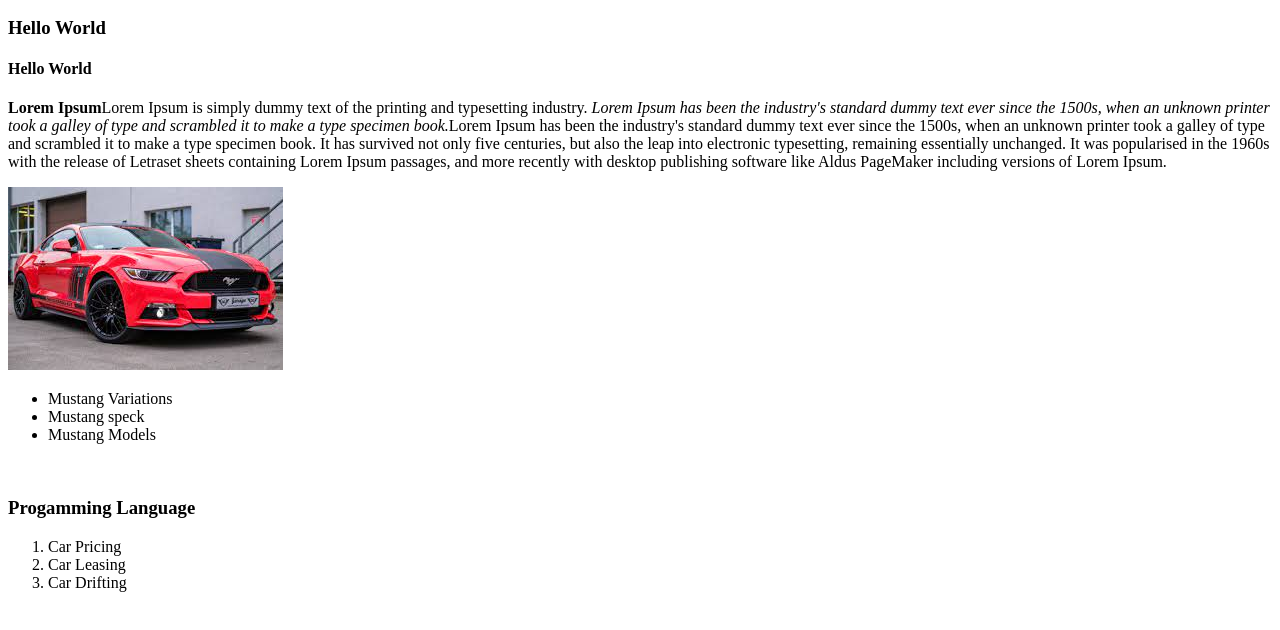
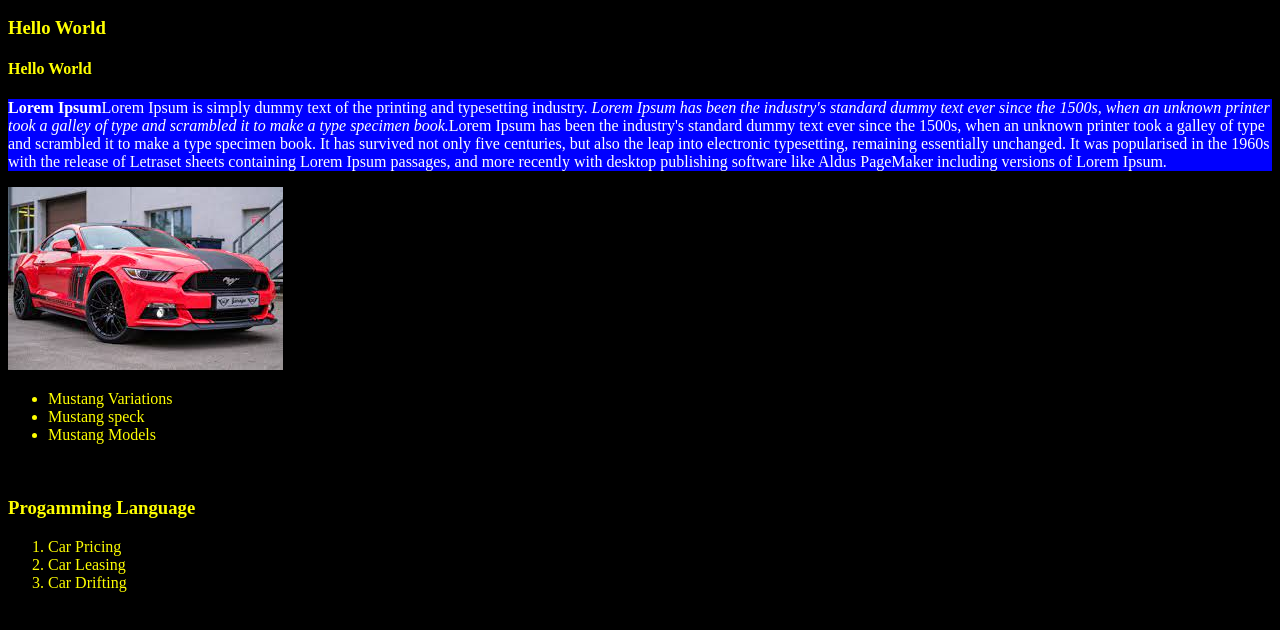
Before and after one commit to Jeffery-jay/My_first_page_Jezzy, a plain HTML site: page index.html in a window 1280 px wide. Shown: the part 110-740 px from the top of the page. Drawn offline with Linux system fonts and the light colour scheme.

Commit message:
added css

```diff
--- a/index.html
+++ b/index.html
@@ -5,7 +5,22 @@
     <meta http-equiv="X-UA-Compatible" content="IE=edge">
     <meta name="viewport" content="width=device-width, initial-scale=1.0">
     <title>Project</title>
+    <style type="text/css">
+        body{
+          color: yellow;
+          background-color: black;
+        }
+        p{
+          color: white;
+          background-color: blue;
+        }
+        img{
+            width: 200px
+            height: 1200px
+        }
+     </style>
 </head>
+
 <body>
    <h1>Hello World</h1>
    <h2>Hello World</h2>
```
